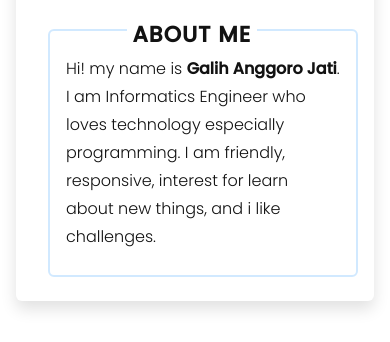
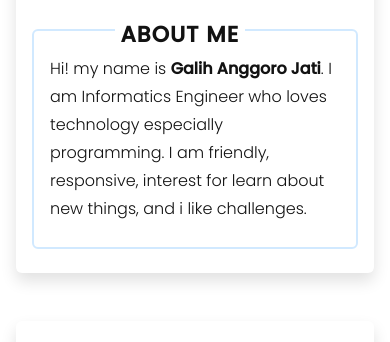
Before and after one commit to galeeh16/profile_2, a plain HTML site: page index.html in a window 390 px wide. Shown: the part 493-835 px from the top of the page. Drawn offline with Linux system fonts and the light colour scheme.

Commit message:
change css

```diff
--- a/assets/css/mycss.css
+++ b/assets/css/mycss.css
@@ -250,7 +250,7 @@ a {
 	}
 
 	.profile .about-me {
-		margin-left: 1em;
+		/*margin-left: 1em;*/
 	    border: 2px solid #D1E9FF;
 	    position: relative;
 	    border-radius: 6px;
```
